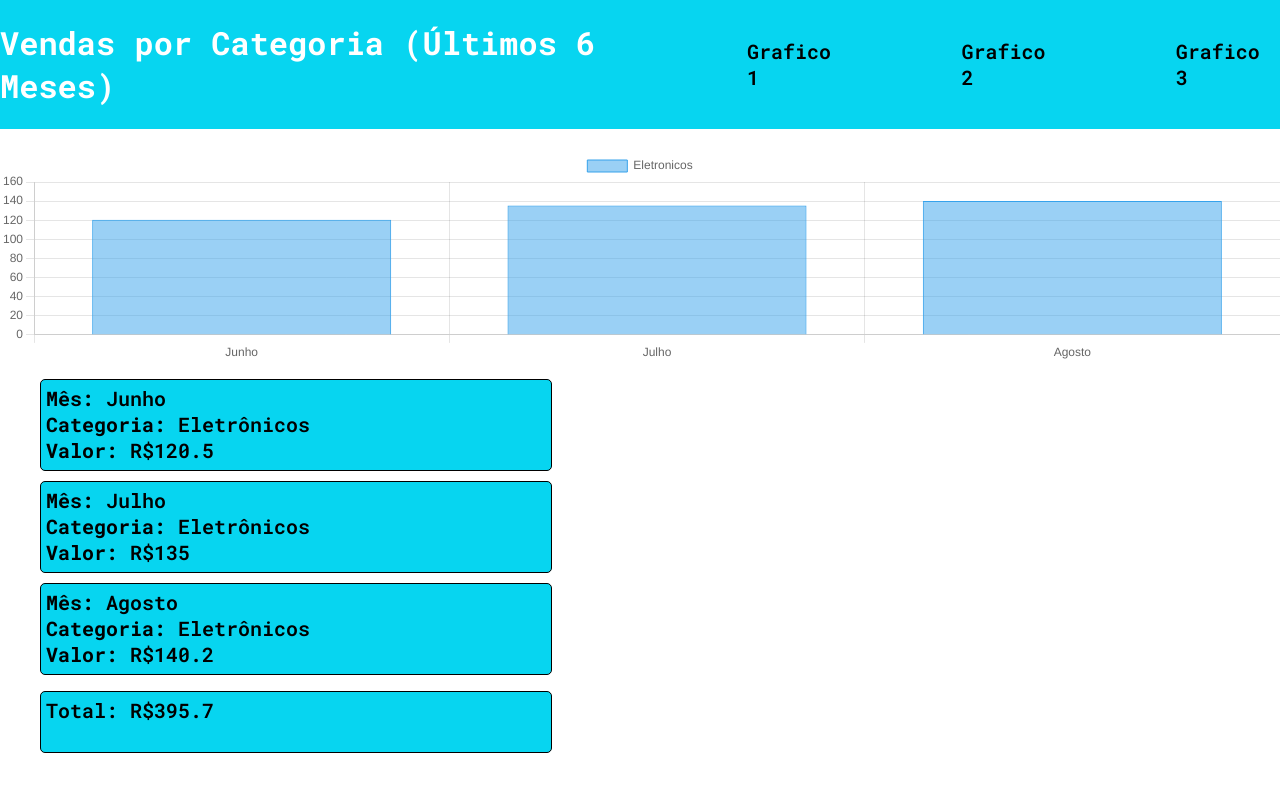
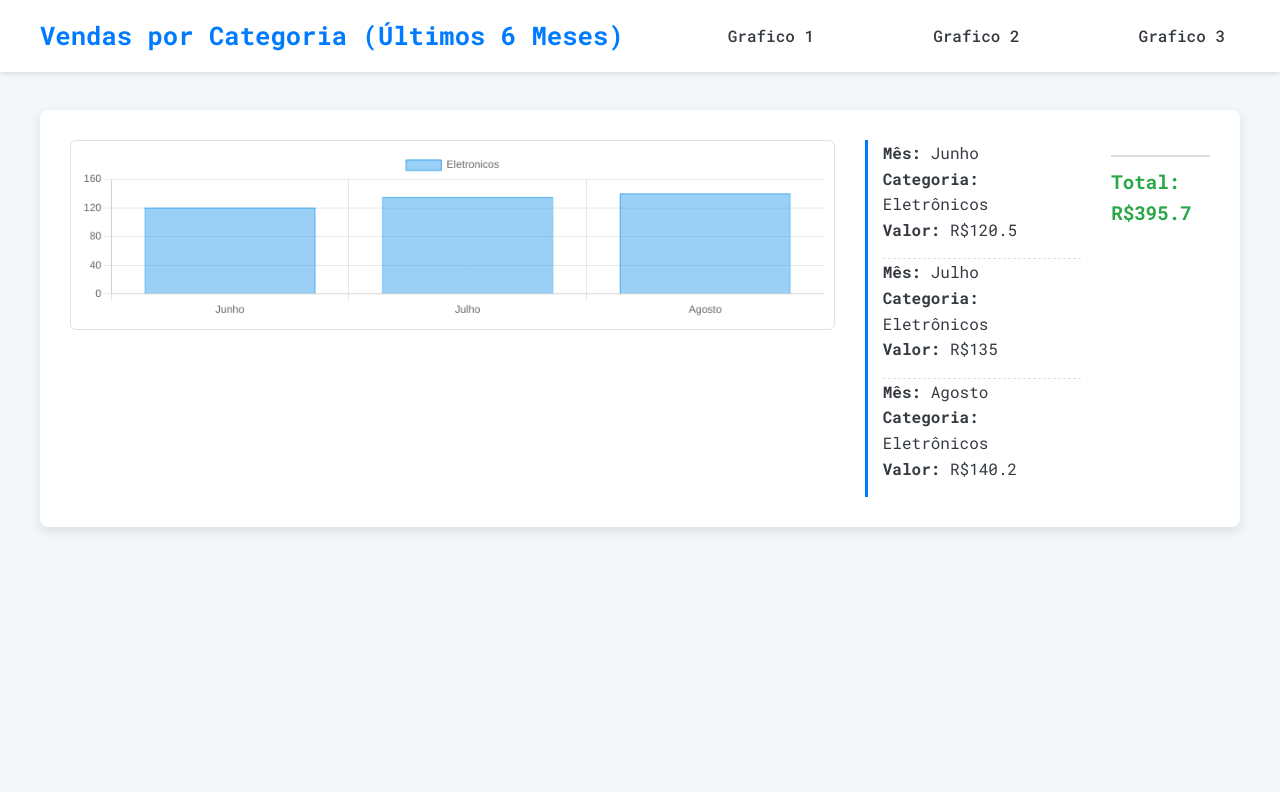
Before and after one commit to Enzzo-Noronha/Grafico, a plain HTML site: page index.html in a window 1280 px wide. Drawn offline with nearby package versions, Linux system fonts and the light colour scheme.

Commit message:
Update style.css

```diff
--- a/style.css
+++ b/style.css
@@ -1,69 +1,166 @@
-body{
-    margin: 0px;
-    padding: 0px;
-    box-sizing: border-box;
-    font-family: "Roboto Mono", monospace;
-    font-optical-sizing: auto;
-    font-weight: 600;
-    font-style: normal;
+/* Variáveis de Cores (Opcional, mas útil para manutenção) */
+:root {
+    --cor-principal: #007bff; /* Azul vibrante para destaque */
+    --cor-secundaria: #343a40; /* Cinza escuro para texto */
+    --fundo-pagina: #f4f7fa; /* Cinza claro para o fundo */
+    --fundo-card: #ffffff; /* Branco para os containers de gráfico */
+    --sombra-card: 0 4px 12px rgba(0, 0, 0, 0.1); /* Sombra suave */
 }
 
-header{
+/* 1. Reset e Configuração Básica */
+* {
+    margin: 0;
+    padding: 0;
+    box-sizing: border-box;
+}
+
+body {
+    font-family: 'Roboto Mono', monospace; /* Mantém a fonte original, mas com fallback */
+    background-color: var(--fundo-pagina);
+    color: var(--cor-secundaria);
+    line-height: 1.6;
+    padding-top: 80px; /* Espaço para o header fixo */
+}
+
+/* 2. Header e Navegação */
+header {
+    background-color: var(--fundo-card);
+    box-shadow: 0 2px 5px rgba(0, 0, 0, 0.1);
+    padding: 15px 40px;
     display: flex;
-    justify-content: center;
+    justify-content: space-between;
     align-items: center;
-    gap: 100px;
-    background-color: rgb(7, 213, 240);
-    color: white;
+    position: fixed; /* Fixa o header no topo */
+    top: 0;
+    left: 0;
+    width: 100%;
+    z-index: 100;
 }
-a{
+
+#nome_relatorio {
+    font-size: 1.6rem;
+    color: var(--cor-principal);
+    font-weight: 700;
+}
+
+/* Estilo para os links do menu */
+header a {
     text-decoration: none;
-    color: rgb(0, 0, 0);
-    font-size: 20px;
+    color: var(--cor-secundaria);
+    padding: 8px 15px;
+    margin-left: 10px;
+    border-radius: 4px;
+    transition: background-color 0.3s, color 0.3s;
+    font-weight: 500;
+}
+
+header a:hover {
+    background-color: #e9ecef;
+    color: var(--cor-principal);
+}
+
+/* Classe de ativo (assumindo que o seu JS irá adicionar esta classe) */
+header a.active {
+    background-color: var(--cor-principal);
+    color: var(--fundo-card);
+}
+
+/* 3. Estilo das Seções de Gráfico (Cards) */
+
+/* O 'br' do seu HTML é resolvido com o padding-top do body, mas aqui garantimos o espaçamento */
+body > br {
+    display: none; /* Remove o <br> do layout */
+}
+
+section {
+    max-width: 1200px;
+    margin: 30px auto;
+    padding: 30px;
+    background-color: var(--fundo-card);
+    border-radius: 8px;
+    box-shadow: var(--sombra-card); /* Efeito de card */
+    display: flex; /* Flexbox para layout interno */
+    flex-direction: row;
+    gap: 30px;
+    align-items: flex-start;
+}
+
+/* Ajusta o tamanho e o container do canvas */
+canvas {
+    max-width: 70%;
+    height: auto;
+    flex-grow: 1; /* Ocupa mais espaço */
     padding: 10px;
-    transition: 0.3s;
+    border: 1px solid #e0e0e0;
+    border-radius: 6px;
 }
-a:hover{
-    background-color: rgb(6, 184, 207);
-    color: black;
-    border-radius: 4px;
-    padding: 10px;
-    padding-top: 5px;
+
+/* Estilo da Lista e do Total */
+ul {
+    list-style: none;
+    flex-basis: 30%; /* Ocupa cerca de 30% do espaço */
+    padding-left: 0;
+    border-left: 3px solid var(--cor-principal);
+    padding-left: 15px;
 }
-ul li{
-    list-style: none;
-    display: flex;
+
+ul li {
+    padding: 8px 0;
+    border-bottom: 1px dashed #e0e0e0;
 }
-div{
-    margin-top: 10px;
-    background-color: rgb(7, 213, 240);
-    width: 500px;
-    height: 80px;
-    border-radius: 5px;
-    padding: 5px;
-    border: 1px solid black;
-    font-size: 20px;
-    transition: 0.3s;
+
+ul li:last-child {
+    border-bottom: none;
 }
-div:hover{
-    width: 550px;
-    height: 150px;
-    font-size: 25px;
+
+p[id^="total"] {
+    margin-top: 15px;
+    padding-top: 10px;
+    border-top: 2px solid #ddd;
+    font-size: 1.2rem;
+    font-weight: 700;
+    color: #28a745; /* Cor de destaque (Verde) */
 }
-p{
-    margin-top: 10px;
-    background-color: rgb(7, 213, 240);
-    height: 50px;
-    width: 500px;
-    border-radius: 5px;
-    padding: 5px;
-    margin-left: 40px;
-    border: 1px solid black;
-    font-size: 20px;
-    transition: 0.3s;
+
+/* 4. Responsividade */
+
+/* Para telas menores que 900px */
+@media (max-width: 900px) {
+    section {
+        flex-direction: column; /* Empilha o gráfico e a lista */
+        align-items: center;
+    }
+
+    canvas {
+        max-width: 100%; /* Gráfico ocupa toda a largura */
+        margin-bottom: 20px;
+    }
+
+    ul {
+        flex-basis: 100%; /* Lista também ocupa toda a largura */
+        width: 100%;
+    }
 }
-p:hover{
-    width: 550px;
-    height: 50px;
-    font-size: 25px;
+
+/* Para telas muito pequenas (Mobile) */
+@media (max-width: 600px) {
+    header {
+        flex-direction: column;
+        align-items: flex-start;
+        padding: 10px 20px;
+    }
+
+    header a {
+        margin: 5px 5px 5px 0;
+        display: inline-block;
+    }
+
+    body {
+        padding-top: 100px; /* Ajusta o padding para o header empilhado */
+    }
+
+    section {
+        margin: 15px;
+        padding: 20px;
+    }
 }
```
